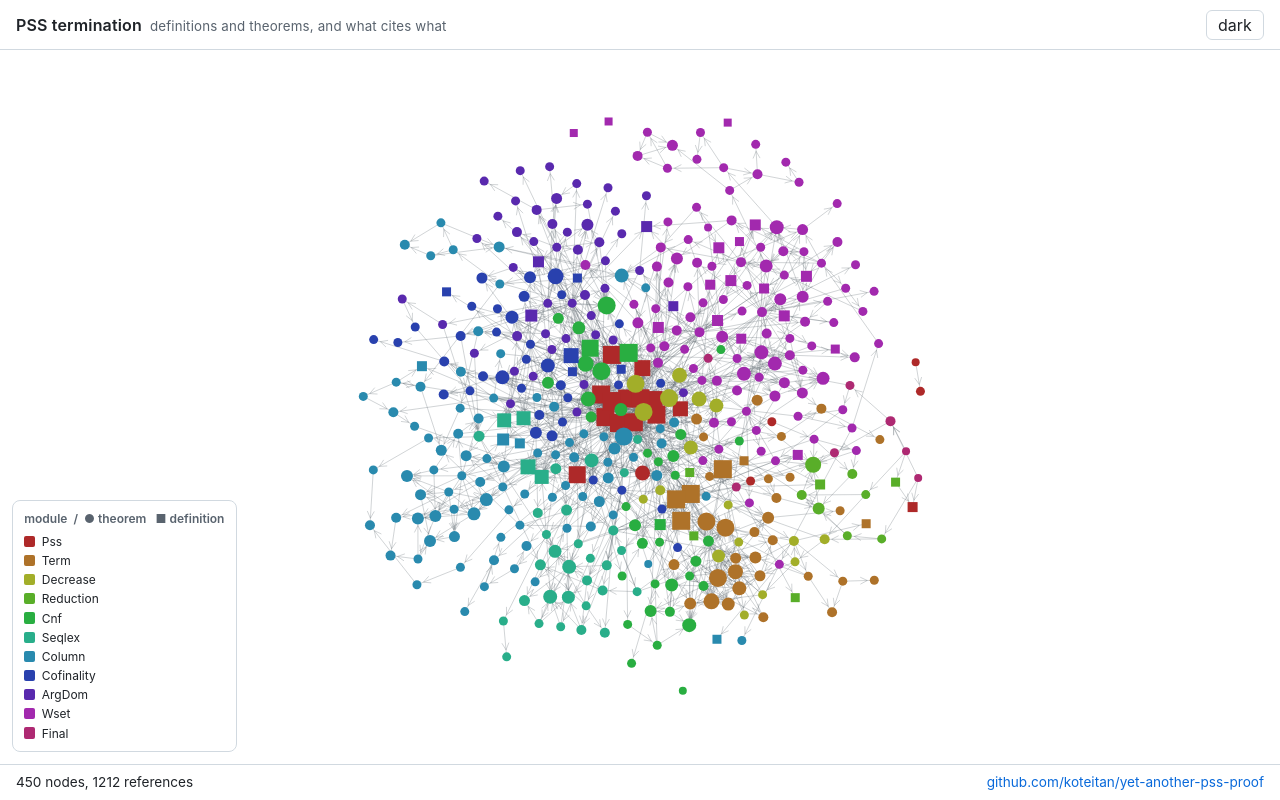
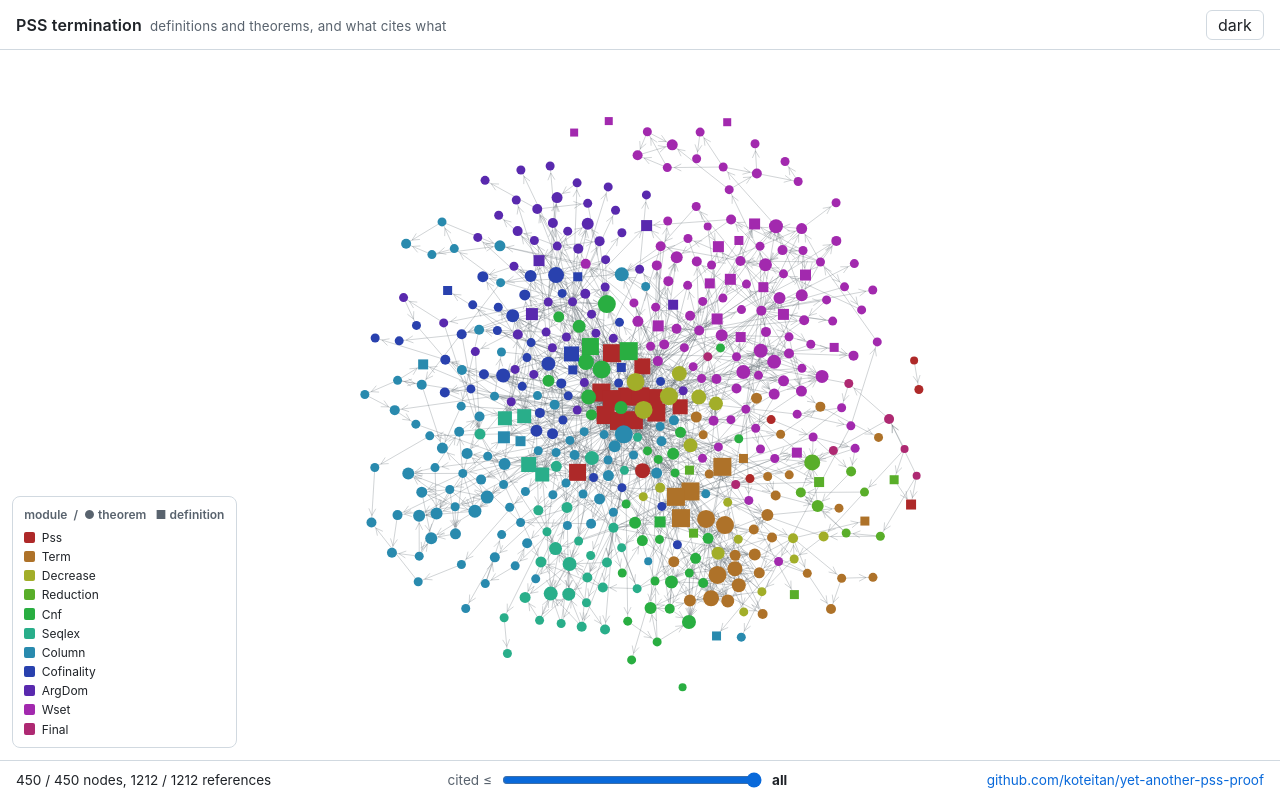
Before and after one commit to koteitan/yet-another-pss-proof, a plain HTML site: page lean/graph.html in a window 1280 px wide. Drawn offline with Linux system fonts and the light colour scheme; animation ran at ten frames a second.

Commit message:
graph: a cut-off slider for the nodes that attract too much
A definition cited from everywhere pulls the whole layout onto itself; D.PairSeq
is cited 24 times, D.entry 20, D.oper 18. The slider at the bottom hides every
node whose citation count is above the threshold: it is not drawn, its velocity
is zeroed, and it takes part in no attraction. It is also left out of the
repulsion and of the centring, since an invisible node pushing the visible ones
around would not be explicable.

Reference counts run 1..24 (median 1), so the slider spans that; 'all' at the
right end. The footer shows how many nodes and references are left.

Co-Authored-By: Claude Opus 5 <noreply@anthropic.com>
Claude-Session: https://claude.ai/code/session_01JhDjxuGdpUtJc182YzvpdR

```diff
--- a/lean/graph.html
+++ b/lean/graph.html
@@ -20,6 +20,9 @@ html, body { height:100%; margin:0; background:var(--bg); color:var(--fg);
 header, footer { display:flex; align-items:center; gap:1rem; padding:.6rem 1rem;
   background:var(--panel); border-bottom:1px solid var(--line); backdrop-filter:blur(6px); z-index:2; }
 footer { border-bottom:none; border-top:1px solid var(--line); justify-content:space-between; font-size:.85rem; }
+#cutbox { display:flex; align-items:center; gap:.5rem; color:var(--mut); white-space:nowrap; }
+#cutbox b { color:var(--fg); font-variant-numeric:tabular-nums; min-width:2.4rem; }
+#cut { width:min(38vw,260px); accent-color:var(--acc); }
 h1 { font-size:1rem; margin:0; font-weight:600; letter-spacing:.01em; }
 h1 small { color:var(--mut); font-weight:400; margin-left:.5rem; }
 .spacer { flex:1; }
@@ -55,6 +58,7 @@ canvas.drag { cursor:grabbing; }
   </div>
   <footer>
     <span id="stat"></span>
+    <label id="cutbox">cited &le; <input id="cut" type="range" min="1" value="1"><b id="cutval"></b></label>
     <a href="https://github.com/koteitan/yet-another-pss-proof" target="_blank" rel="noopener">github.com/koteitan/yet-another-pss-proof</a>
   </footer>
 </div>
@@ -81,12 +85,24 @@ for (let i = 0; i < N; i++) {           // 決定的な初期配置（円環に
 }
 const E = DATA.edges.map(([a, b]) => [idx.get(a), idx.get(b)]).filter(e => e[0] != null && e[1] != null);
 
+const MAXDEG = Math.max(1, ...DATA.nodes.map(n => n.indeg));
+const vis = new Uint8Array(N);                // 表示するノード
+let Ev = [], nvis = 0, cut = MAXDEG;
+function setCut(c) {                          // 被参照数が閾値を超えるノードを外す
+  cut = c; nvis = 0;
+  for (let i = 0; i < N; i++) { vis[i] = DATA.nodes[i].indeg <= cut ? 1 : 0; nvis += vis[i]; }
+  Ev = E.filter(([a, b]) => vis[a] && vis[b]);
+  for (let i = 0; i < N; i++) if (!vis[i]) { vx[i] = 0; vy[i] = 0; }
+}
+
 const MIN2 = 14 * 14, VMAX = 18;              // 近距離の特異点と暴走を止める
 const P = { rep: 5200, spring: 0.0075, rest: 46, damp: 0.88, dt: 0.55, target: 430 };
 
 function step() {
   for (let i = 0; i < N; i++) {                      // ノードどうしは遠ざかる
+    if (!vis[i]) continue;
     for (let j = i + 1; j < N; j++) {
+      if (!vis[j]) continue;
       let dx = x[i] - x[j], dy = y[i] - y[j];
       let d2 = dx * dx + dy * dy;
       if (d2 < MIN2) {
@@ -99,7 +115,7 @@ function step() {
       vx[j] -= dx * f; vy[j] -= dy * f;
     }
   }
-  for (const [a, b] of E) {                          // 参照は近づく
+  for (const [a, b] of Ev) {                         // 参照は近づく
     const dx = x[b] - x[a], dy = y[b] - y[a];
     const d = Math.hypot(dx, dy) || 1;
     const f = P.spring * (d - P.rest);
@@ -107,18 +123,22 @@ function step() {
     vx[b] -= dx / d * f; vy[b] -= dy / d * f;
   }
   for (let i = 0; i < N; i++) {                      // 減衰して位置を更新
-    if (i === held) { vx[i] = vy[i] = 0; continue; }
+    if (!vis[i] || i === held) { vx[i] = vy[i] = 0; continue; }
     vx[i] *= P.damp; vy[i] *= P.damp;
     const sp = Math.hypot(vx[i], vy[i]);
     if (sp > VMAX) { vx[i] *= VMAX / sp; vy[i] *= VMAX / sp; }
     x[i] += vx[i] * P.dt; y[i] += vy[i] * P.dt;
   }
-  let mx = 0, my = 0;                                // 平均を原点へ
-  for (let i = 0; i < N; i++) { mx += x[i]; my += y[i]; }
-  mx /= N; my /= N;
+  if (!nvis) return;
+  let mx = 0, my = 0;                                // 表示ノードの平均を原点へ
+  for (let i = 0; i < N; i++) if (vis[i]) { mx += x[i]; my += y[i]; }
+  mx /= nvis; my /= nvis;
   let s2 = 0;
-  for (let i = 0; i < N; i++) { x[i] -= mx; y[i] -= my; s2 += x[i] * x[i] + y[i] * y[i]; }
-  const rms = Math.sqrt(s2 / N) || 1;                // 広がりを一定に保つ
+  for (let i = 0; i < N; i++) {
+    x[i] -= mx; y[i] -= my;
+    if (vis[i]) s2 += x[i] * x[i] + y[i] * y[i];
+  }
+  const rms = Math.sqrt(s2 / nvis) || 1;             // 広がりを一定に保つ
   const k = Math.max(0.97, Math.min(1.03, 1 + (P.target / rms - 1) * 0.05));
   for (let i = 0; i < N; i++) { x[i] *= k; y[i] *= k; }
 }
@@ -146,7 +166,7 @@ function draw() {
   ctx.strokeStyle = getComputedStyle(document.documentElement).getPropertyValue('--edge');
   ctx.lineWidth = 1;
   ctx.beginPath();
-  for (const [a, b] of E) {
+  for (const [a, b] of Ev) {
     const ax = sx(a), ay = sy(a), bx = sx(b), by = sy(b);
     if (Math.max(ax, bx) < -50 || Math.min(ax, bx) > W + 50) continue;
     if (Math.max(ay, by) < -50 || Math.min(ay, by) > H + 50) continue;
@@ -163,6 +183,7 @@ function draw() {
   ctx.font = '11px ui-monospace, SFMono-Regular, Menlo, monospace';
   ctx.textBaseline = 'middle';
   for (let i = 0; i < N; i++) {
+    if (!vis[i]) continue;
     const px = sx(i), py = sy(i);
     if (px < -60 || px > W + 200 || py < -30 || py > H + 30) continue;
     const n = DATA.nodes[i], r = 4 + Math.min(5, n.indeg * 0.5);
@@ -184,6 +205,7 @@ let hover = -1, held = -1;
 function pick(px, py) {
   let best = -1, bd = 15 * 15;
   for (let i = 0; i < N; i++) {
+    if (!vis[i]) continue;
     const dx = px - sx(i), dy = py - sy(i), d = dx * dx + dy * dy;
     if (d < bd) { bd = d; best = i; }
   }
@@ -280,17 +302,25 @@ btn.onclick = () => setTheme(document.documentElement.getAttribute('data-theme')
 document.getElementById('legend').innerHTML =
   '<b>module &nbsp;/&nbsp; ● theorem &nbsp; ■ definition</b>' +
   DATA.modules.map(m => `<span style="background:${colour(m, true)}"></span>${m}`).join('<br>');
-document.getElementById('stat').textContent =
-  `${DATA.nodes.length} nodes, ${DATA.edges.length} references`;
+const cutEl = document.getElementById('cut'), cutVal = document.getElementById('cutval');
+const stat = document.getElementById('stat');
+cutEl.max = MAXDEG; cutEl.value = MAXDEG;
+function applyCut() {
+  setCut(+cutEl.value);
+  cutVal.textContent = cut >= MAXDEG ? 'all' : cut;
+  stat.textContent = `${nvis} / ${N} nodes, ${Ev.length} / ${E.length} references`;
+}
+cutEl.addEventListener('input', applyCut);
 
 function fit() {
   let r = 1;
-  for (let i = 0; i < N; i++) r = Math.max(r, Math.hypot(x[i], y[i]));
+  for (let i = 0; i < N; i++) if (vis[i]) r = Math.max(r, Math.hypot(x[i], y[i]));
   cam.x = cam.y = 0;
   cam.z = Math.max(0.12, Math.min(6, 0.42 * Math.min(W, H) / r));
 }
 
 resize();
+applyCut();
 for (let i = 0; i < 240; i++) step();     // 開いた瞬間に落ち着いた形にする
 fit();
 loop();
```
Also changed, not shown: tools/graph_template.html (+41 -11 lines).
